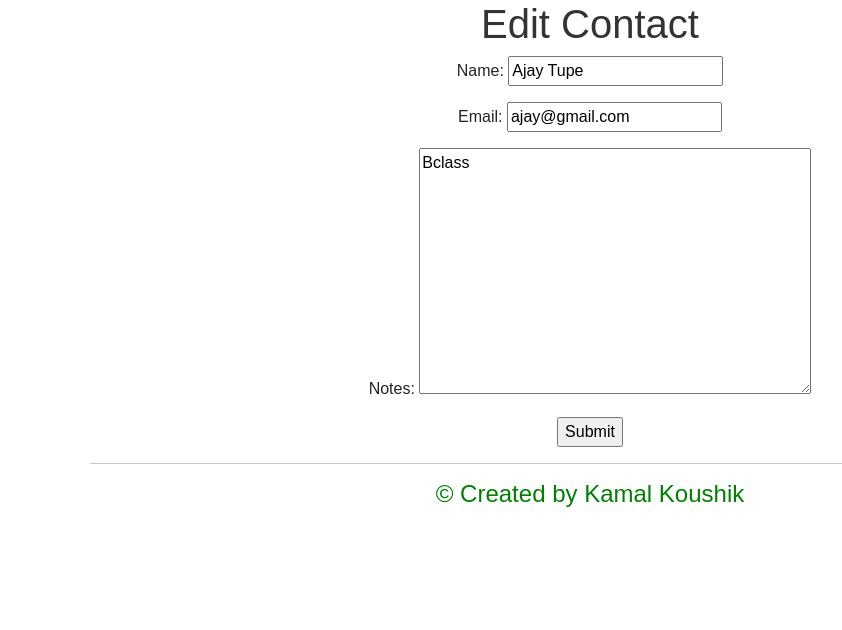
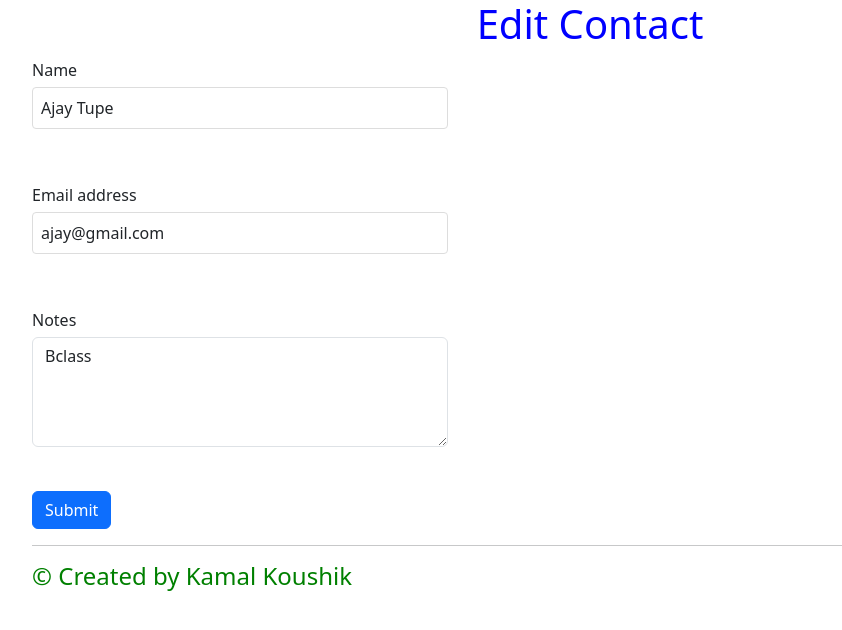
Before and after one commit to kamalkoushikn/KamalKoushik_Narjala, a Django app: page /contacts/9/update in a window 1280 px wide. Shown: the top 630 px of the page, without its empty margins (50-892 px from the left). Run offline with Django 4.2, Linux system fonts and the light colour scheme; data comes from the database, SQL or seed files in the repository; both versions use the stored data as it was after the commit; some libraries are stand-ins or nearby versions.

Commit message:
CSS Styling

```diff
--- a/Contacts/templates/contacts/contact_form.html
+++ b/Contacts/templates/contacts/contact_form.html
@@ -10,10 +10,41 @@
       <h1>Edit Contact</h1>
   {% endif %}
 </div>
-<form method="post">
+{% comment %} <form method="post">
   {% csrf_token %}
   {{ form.as_p }}
-  <input type="submit" />
+  <input type="submit" /> {% endcomment %}
+  <form method="post" style="width: 26rem; align-items: center;">
+    {% csrf_token %}
+
+    <div class="form-group">
+        <label for="id_name">Name</label>
+        {{ form.name.errors }}
+        <input type="text" id="id_name" class="form-control {% if form.name.errors %}is-invalid{% endif %}" name="name" value="{{ form.instance.name }}" required>
+        <div class="invalid-feedback">
+            {{ form.name.errors }}
+        </div>
+    </div>
+    <br>
+    <div class="form-group">
+        <label for="id_email">Email address</label>
+        {{ form.email.errors }}
+        <input type="email" id="id_email" class="form-control {% if form.email.errors %}is-invalid{% endif %}" name="email" value="{{ form.instance.email }}" required>
+        <div class="invalid-feedback">
+            {{ form.email.errors }}
+        </div>
+    </div>
+    <br>
+    <div class="form-group">
+        <label for="id_notes">Notes</label>
+        {{ form.notes.errors }}
+        <textarea id="id_notes" class="form-control {% if form.notes.errors %}is-invalid{% endif %}" rows="4" name="notes" required>{{ form.instance.notes }}</textarea>
+        <div class="invalid-feedback">
+            {{ form.notes.errors }}
+        </div>
+    </div>
+    <br>
+    <button class="btn btn-primary" type="submit">Submit</button>
 </form>
 
 <hr>
--- a/Contacts/views.py
+++ b/Contacts/views.py
@@ -27,14 +27,21 @@ class ContactCreateView(View):
         form = ContactForm(request.POST)
         if form.is_valid():
             form.save()
-            return redirect('contact_list')  # Redirect to the contact list page or any other page
+            return redirect('contact_list')
 
-        return render(request, self.template_name, {'form': form})
+        else:
+
+            context = {
+                'form': form,
+                'is_creation': True
+            }
+
+        return render(request, self.template_name, context)
 
 class ContactUpdateView(UpdateView):
     model = Contact
     form_class = ContactForm
-    template_name = 'contacts/contact_form.html'  # Use the same form template for update
+    template_name = 'contacts/contact_form.html'
     success_url = reverse_lazy("contact_list")
 
 class ContactDetailView(DetailView):
--- a/templates/base.html
+++ b/templates/base.html
@@ -17,51 +17,62 @@
 
   <title>Contact Management</title>
   <style>
-    body {
-      font-family: Arial, sans-serif;
-  }
+    h1 {
 
-  .container {
-      width: 80%;
-      margin: 0 auto;
       text-align: center;
   }
 
-  h1 {
-      color: #333;
+  .form-container {
+    width: 50%;
+    margin: 20px auto;
+    padding: 20px;
+    border-radius: 5px;
+    box-shadow: 0 0 10px rgba(0, 0, 0, 0.1);
 }
 
-  .button {
+label {
+    display: block;
+    margin: 10px 0 5px;
+}
+
+input[type="text"],
+input[type="email"],
+textarea {
+    width: 100%;
+    padding: 8px;
+    margin-bottom: 20px;
+    border: 1px solid #ddd;
+    border-radius: 4px;
+}
+
+input[type="submit"],
+.button-cancel {
     background-color: #007bff;
     color: white;
     padding: 10px 20px;
     text-decoration: none;
+    border: none;
     border-radius: 5px;
-      margin-bottom: 20px;
-      display: inline-block;
+    cursor: pointer;
 }
 
-  table {
-      width: 100%;
-      margin-top: 20px;
-      border-collapse: collapse;
+.button-cancel {
+    background-color: #f44336;
 }
 
-  th, td {
-      text-align: left;
-      padding: 8px;
-      border-bottom: 1px solid #ddd;
-  }
-
-  th {
-      background-color: #f2f2f2;
+input[type="submit"]:hover,
+.button-cancel:hover {
+    opacity: 0.8;
 }
 
 footer {
     margin-top: 30px;
     color: #666;
+    margin: auto 0
+
+
+
 }
-
 
 
   </style>
```
Also changed, not shown: Contacts/templates/contacts/contact_detail.html (+19 -4 lines), Contacts/templates/contacts/contact_list.html (+23 -10 lines), db.sqlite3. Lines whose indentation alone changed are shown as unchanged.
